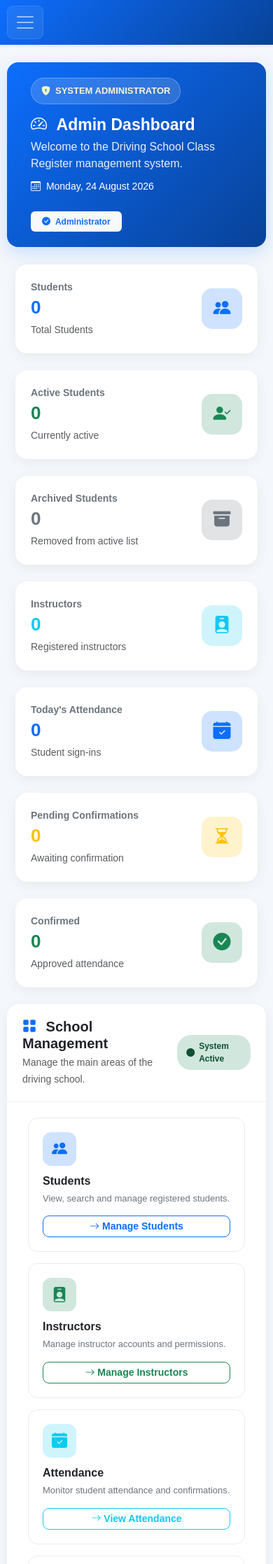
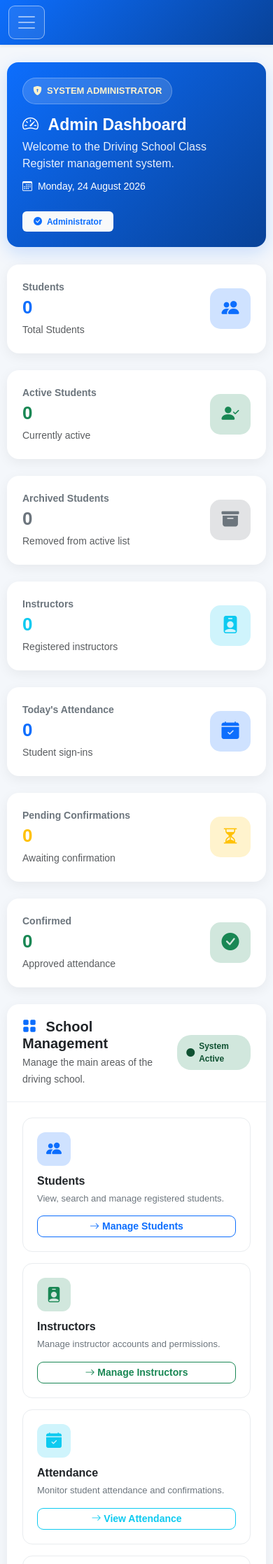
Before and after one commit to rogerswebnet-creator/NyNP-Driving-School, a Django app: page /dashboard/ in a window 390 px wide. Shown: the top 2235 px of the page at 70% size. Run offline with Django 5.2, Linux system fonts and the light colour scheme; the visitor is signed in with stand-in values (Sample User, id 1); data that the repository does not hold is empty.

Commit message:
Update base.html

```diff
--- a/templates/students/base.html
+++ b/templates/students/base.html
@@ -75,58 +79,14 @@
             overflow-x: hidden;
         }
 
-        .container,
-        .container-fluid {
-            width: 100%;
-            max-width: 100%;
-            padding-left: 12px;
-            padding-right: 12px;
-        }
-
-        .row {
-            margin-left: 0;
-            margin-right: 0;
-        }
-
-        .col,
-        .col-1,
-        .col-2,
-        .col-3,
-        .col-4,
-        .col-5,
-        .col-6,
-        .col-7,
-        .col-8,
-        .col-9,
-        .col-10,
-        .col-11,
-        .col-12,
-        [class*="col-"] {
-            min-width: 0;
-        }
-
         img,
         svg {
             max-width: 100%;
             height: auto;
         }
 
-        a,
-        button,
-        input,
-        select,
-        textarea {
+        a {
             word-break: break-word;
-        }
-
-        .card,
-        .table,
-        .alert,
-        .form-control,
-        .form-select,
-        .btn,
-        .navbar-collapse {
-            max-width: 100%;
         }
 
 
@@ -270,34 +220,7 @@
                 translateY(-1px);
         }
 
-        @media (max-width: 767.98px) {
-            .navbar-brand {
-                white-space: normal;
-                max-width: 100%;
-            }
-
-            .brand-title {
-                font-size: 14px;
-            }
-
-            .brand-subtitle {
-                font-size: 9px;
-            }
-
-            .navbar .nav-link {
-                width: 100%;
-                justify-content: center;
-            }
-
-            .container,
-            .container-fluid {
-                padding-left: 10px;
-                padding-right: 10px;
-            }
-        }
-
         .navbar .nav-link.active {
-
             background:
                 rgba(255,255,255,.20);
 
@@ -312,26 +235,59 @@
 
 
         /* =====================================================
-           STUDENT SIGN-IN BUTTON
+           NAVBAR TOGGLER
+        ===================================================== */
+
+        .navbar-toggler {
+            padding: 8px 10px;
+
+            border:
+                1px solid
+                rgba(255,255,255,.5);
+
+            border-radius: 9px;
+
+            background:
+                rgba(255,255,255,.08);
+        }
+
+        .navbar-toggler:hover {
+            background:
+                rgba(255,255,255,.15);
+        }
+
+        .navbar-toggler:focus {
+            box-shadow:
+                0 0 0 3px
+                rgba(255,255,255,.2);
+        }
+
+        .navbar-toggler-icon {
+            width: 1.5em;
+            height: 1.5em;
+        }
+
+
+        /* =====================================================
+           STUDENT SIGN-IN
         ===================================================== */
 
         .student-signin {
-
             background:
                 #198754 !important;
 
-            color: white !important;
+            color:
+                white !important;
 
-            font-weight: 700 !important;
+            font-weight:
+                700 !important;
 
             box-shadow:
                 0 3px 8px
                 rgba(25,135,84,.25);
         }
 
-
         .student-signin:hover {
-
             background:
                 #157347 !important;
 
@@ -341,36 +297,11 @@
 
 
         /* =====================================================
-           NAVBAR TOGGLER
-        ===================================================== */
-
-        .navbar-toggler {
-
-            padding: 8px 10px;
-
-            border-radius: 9px;
-
-            background:
-                rgba(255,255,255,.08);
-        }
-
-
-        .navbar-toggler:focus {
-
-            box-shadow:
-                0 0 0 3px
-                rgba(255,255,255,.2);
-        }
-
-
-        /* =====================================================
            ROLE BADGES
         ===================================================== */
 
         .role-badge {
-
             display: inline-flex;
-
             align-items: center;
 
             gap: 5px;
```
Also changed, not shown: other parts of templates/students/base.html (+81 -131 lines). Lines whose indentation alone changed are shown as unchanged.
